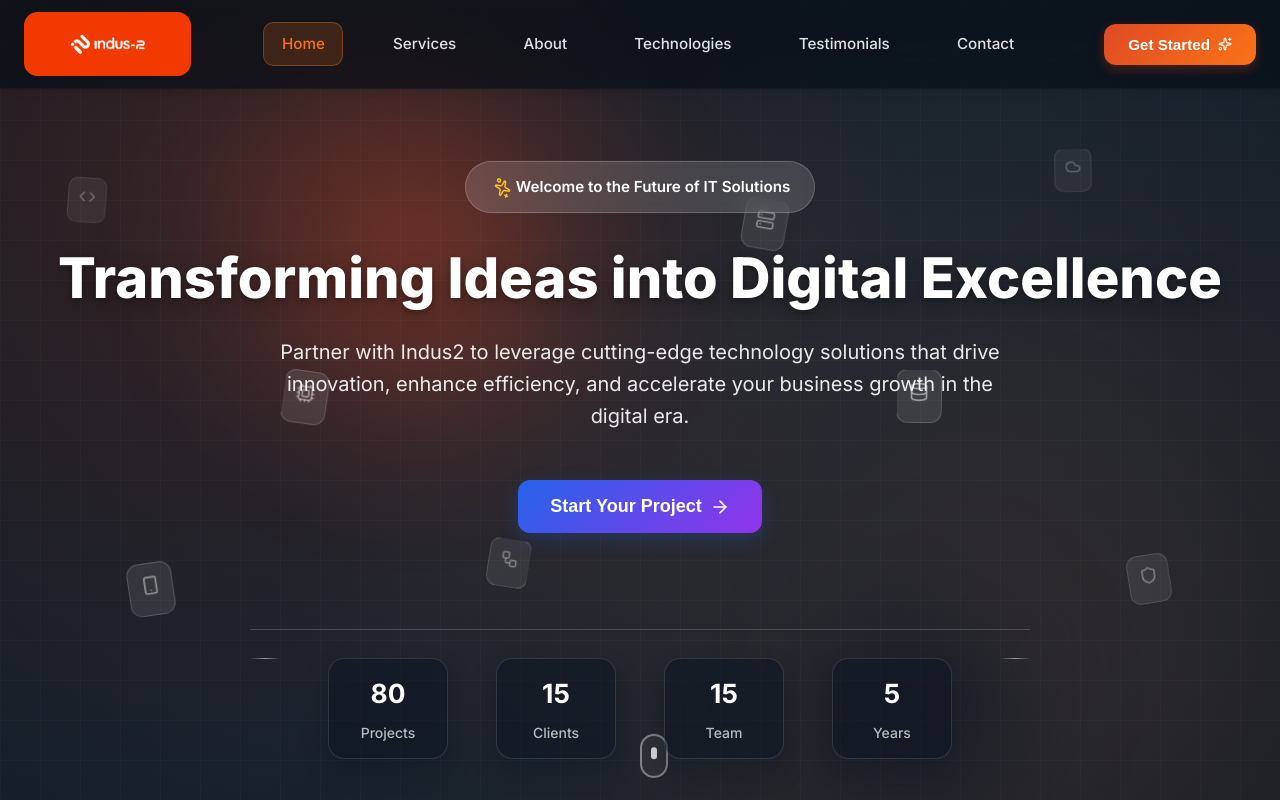
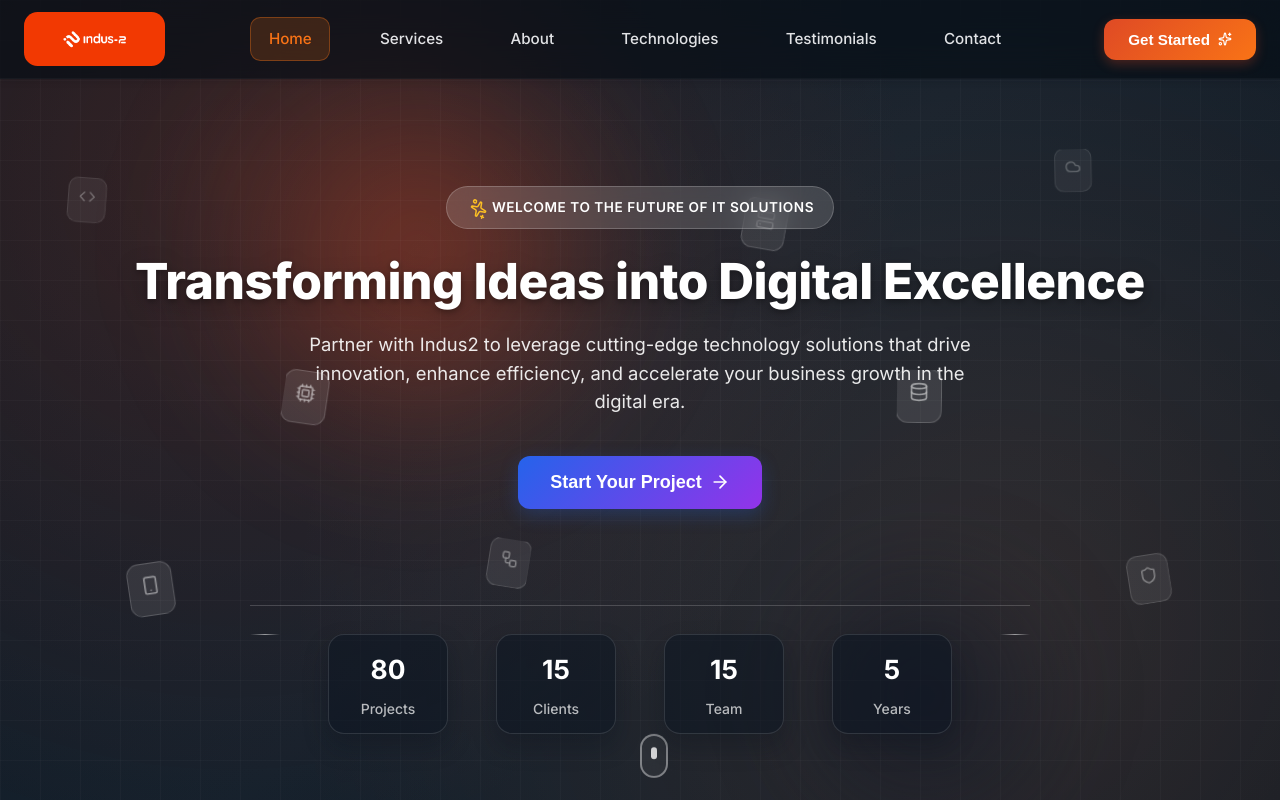
Before and after one commit to Avinash-jetwani/Indus2, a React (Vite) app: page / in a window 1280 px wide. Shown: the top 800 px of the page. Built offline with nearby package versions, Linux system fonts and the light colour scheme.

Commit message:
style: resize hero headline and logo

```diff
--- a/src/components/common/Navbar.tsx
+++ b/src/components/common/Navbar.tsx
@@ -40,7 +40,7 @@
               src={`${import.meta.env.BASE_URL}logo.png`}
               alt="Indus2 Logo"
               style={{
-                height: '64px',
+                height: '54px',
                 width: 'auto',
                 objectFit: 'contain',
                 borderRadius: '0.85rem'
--- a/src/components/sections/Hero.tsx
+++ b/src/components/sections/Hero.tsx
@@ -143,8 +143,8 @@
               background: 'rgba(255, 255, 255, 0.15)',
               backdropFilter: 'blur(15px)',
               borderRadius: '9999px',
-              padding: '0.75rem 1.5rem',
-              marginBottom: '2rem',
+              padding: '0.5rem 1.2rem',
+              marginBottom: '1.5rem',
               border: '1px solid rgba(255, 255, 255, 0.2)'
             }}
           >
@@ -154,7 +154,7 @@
             >
               <Sparkles style={{ width: '18px', height: '18px', color: '#fbbf24' }} />
             </motion.div>
-            <span style={{ color: 'white', fontSize: '0.95rem', fontWeight: '600' }}>
+            <span style={{ color: 'white', fontSize: '0.85rem', fontWeight: '600', letterSpacing: '0.04em', textTransform: 'uppercase' }}>
               Welcome to the Future of IT Solutions
             </span>
           </motion.div>
@@ -165,11 +165,12 @@
             animate={{ opacity: 1, y: 0 }}
             transition={{ duration: 0.8, delay: 0.2 }}
             style={{
-              fontSize: 'clamp(2rem, 6vw, 3.5rem)',
+              fontSize: 'clamp(1.9rem, 4.2vw, 3.1rem)',
               fontWeight: '800',
               color: 'white',
-              marginBottom: '1.5rem',
-              lineHeight: '1.2'
+              marginBottom: '1.25rem',
+              lineHeight: '1.15',
+              letterSpacing: '-0.01em'
             }}
             className="heading-shadow"
           >
@@ -182,12 +183,12 @@
             animate={{ opacity: 1, y: 0 }}
             transition={{ duration: 0.6, delay: 0.4 }}
             style={{
-              fontSize: 'clamp(1rem, 3vw, 1.25rem)',
+              fontSize: 'clamp(0.95rem, 2.6vw, 1.15rem)',
               color: 'rgba(255,255,255,0.9)',
-              marginBottom: '3rem',
-              maxWidth: '48rem',
-              margin: '0 auto 3rem auto',
-              lineHeight: '1.6'
+              marginBottom: '2.5rem',
+              maxWidth: '44rem',
+              margin: '0 auto 2.5rem auto',
+              lineHeight: '1.55'
             }}
           >
             Partner with Indus2 to leverage cutting-edge technology solutions that drive innovation,
```
